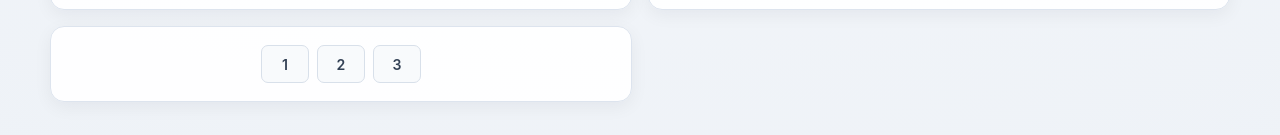
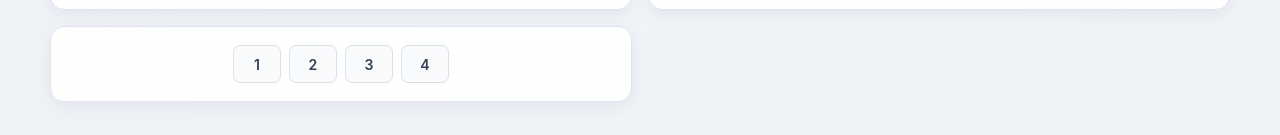
Before and after one commit to BackFlamexs/react-fundamentals-lab, a React (Vite) app in the folder aula_8/: page / in a window 1280 px wide. Shown: the part 1673-1808 px from the top of the page. Built offline with nearby package versions, Linux system fonts and the light colour scheme.

Commit message:
feat: add fourth shared message

```diff
--- a/aula_8/src/components/ChangeMessageState.jsx
+++ b/aula_8/src/components/ChangeMessageState.jsx
@@ -1,13 +1,12 @@
 const ChangeMessageState = ({ handleMessage }) => {
-    // Dados locais utilizados pelos três botões.
-    const messages = ["Oi", "Olá", "Tudo bem?"];
+    const messages = ["Oi", "Olá", "Tudo bem?", "Até mais!"];
 
     return (
       <div>
-        {/* Cada botão envia uma mensagem diferente para o componente pai. */}
         <button onClick={() => handleMessage(messages[0])}>1</button>
         <button onClick={() => handleMessage(messages[1])}>2</button>
         <button onClick={() => handleMessage(messages[2])}>3</button>
+        <button onClick={() => handleMessage(messages[3])}>4</button>
       </div>
     );
   };
```
